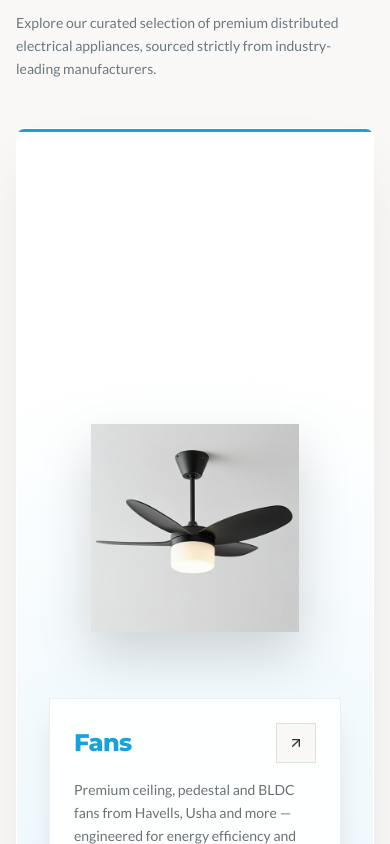
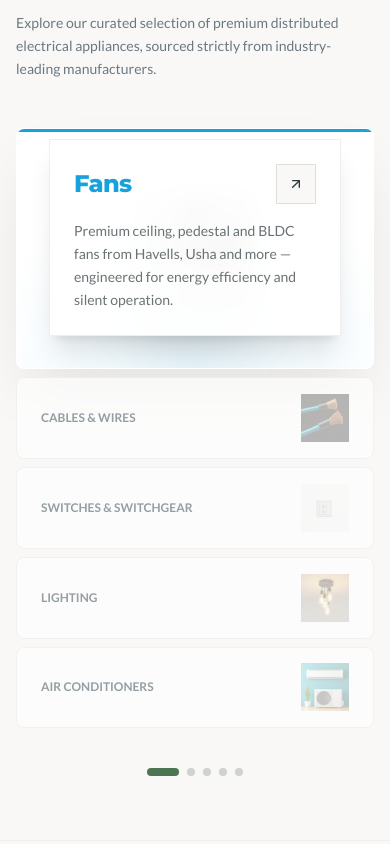
Before and after one commit to sangramjakate-lgtm/Maaisatraders, a Next.js app: page /product in a window 390 px wide. Shown: the part 1400-2244 px from the top of the page. Built offline with nearby package versions, Linux system fonts and the light colour scheme.

Commit message:
prod responsive

```diff
--- a/src/app/product/[id]/page.tsx
+++ b/src/app/product/[id]/page.tsx
@@ -173,7 +173,7 @@ export default function ProductDetail() {
                             {product.category}
                         </div>
 
-                        <h1 className="product-title text-foreground tracking-tighter leading-none mb-6">
+                        <h1 className="product-title text-foreground tracking-tighter leading-[1.1] mb-6 text-[clamp(2rem,6vw,4.5rem)]">
                             {product.title}
                         </h1>
 
@@ -191,7 +191,7 @@ export default function ProductDetail() {
                         </div>
 
                         {/* Dummy Stats Grid */}
-                        <div className="grid grid-cols-2 gap-x-6 gap-y-8 mb-14">
+                        <div className="grid grid-cols-1 sm:grid-cols-2 gap-x-6 gap-y-8 mb-14">
                             {product.stats.map((stat, i) => (
                                 <div key={i} className="stat-card flex gap-4">
                                     <div className="w-10 h-10 rounded-none bg-primary/[0.05] border border-primary/10 flex items-center justify-center shrink-0">
--- a/src/components/sections/ProductListCategories.tsx
+++ b/src/components/sections/ProductListCategories.tsx
@@ -49,25 +49,31 @@ export function ProductListCategories() {
 
                 {/* ── ACCORDION GALLERY ── */}
                 <div
-                    className="flex flex-col md:flex-row w-full h-[800px] md:h-[500px] lg:h-[600px] gap-2 md:gap-4 select-none"
+                    className="flex flex-col md:flex-row w-full h-[600px] md:h-[500px] lg:h-[600px] gap-2 md:gap-4 select-none mb-10"
                     onMouseLeave={() => setActiveIndex(0)} // Reset to first on mouse leave
                 >
                     {categories.map((cat, i) => {
                         const isActive = activeIndex === i;
 
                         return (
-                            <Link
+                            <div
                                 key={cat.slug}
-                                href={`/category/${cat.slug}`}
                                 onMouseEnter={() => setActiveIndex(i)}
-                                // This Flex transition is the magic.
-                                // Inactive columns are 'flex-1'. Active is a massive 'flex-[3] or flex-[4]'
+                                onClick={() => setActiveIndex(i)}
                                 className={`
-                                    relative flex-1 rounded-sm overflow-hidden border border-border/50 bg-white
+                                    relative flex-1 rounded-sm overflow-hidden border border-border/50 bg-white cursor-pointer
                                     transition-[flex,background-color] duration-700 ease-[cubic-bezier(0.25,1,0.5,1)]
-                                    ${isActive ? 'md:flex-[4] lg:flex-[5] flex-[3] shadow-[0_30px_60px_-15px_rgba(0,0,0,0.1)] border-transparent' : 'md:flex-1 hidden md:flex opacity-70 hover:opacity-100'}
+                                    ${isActive ? 'md:flex-[4] lg:flex-[5] flex-[3] shadow-[0_30px_60px_-15px_rgba(0,0,0,0.1)] border-transparent' : 'md:flex-1 h-[80px] md:h-full opacity-70 hover:opacity-100'}
                                 `}
                             >
+                                {/* Background Image Image (Always visible icon on mobile inactive) */}
+                                {!isActive && (
+                                    <div className="md:hidden absolute inset-0 flex items-center justify-between p-6">
+                                        <span className="text-xs font-bold text-muted-foreground uppercase">{cat.name}</span>
+                                        <img src={cat.categoryImage} className="w-12 h-12 object-contain opacity-40" />
+                                    </div>
+                                )}
+
                                 {/* Active Ambient Glow */}
                                 <div
                                     className={`absolute inset-0 pointer-events-none transition-opacity duration-1000 ${isActive ? 'opacity-10' : 'opacity-0'}`}
@@ -84,7 +90,6 @@ export function ProductListCategories() {
 
                                 {/* ── CONTENT CONTAINER ── */}
                                 <div className="absolute inset-0 w-full h-full flex flex-col md:flex-row">
-
                                     {/* VERTICAL HEADER (Always visible on desktop, hidden on mobile) */}
                                     <div className={`
                                         hidden md:flex w-full md:w-[80px] h-[80px] md:h-full border-b md:border-b-0 md:border-r border-border/30
@@ -94,11 +99,9 @@ export function ProductListCategories() {
                                         <span className="text-[10px] font-black text-muted-foreground tracking-[0.2em] transform md:-rotate-90 origin-center whitespace-nowrap">
                                             0{i + 1}
                                         </span>
-
                                         <h3 className="text-sm font-bold tracking-widest uppercase text-foreground transform md:-rotate-90 origin-center whitespace-nowrap hidden md:block">
                                             {cat.name}
                                         </h3>
-
                                         <div
                                             className={`w-2 h-2 rounded-full transition-all duration-500 ${isActive ? 'scale-150' : 'scale-100 opacity-20'}`}
                                             style={{ backgroundColor: `hsl(${cat.accentHsl})` }}
@@ -111,8 +114,6 @@ export function ProductListCategories() {
                                         transition-opacity duration-700 delay-100
                                         ${isActive ? 'opacity-100 visible' : 'opacity-0 invisible pointer-events-none'}
                                     `}>
-
-                                        {/* Massive Background Image Image */}
                                         <div className={`
                                             absolute inset-0 z-0 flex items-center justify-center p-12 md:p-24
                                             transition-all duration-[1.2s] ease-[cubic-bezier(0.16,1,0.3,1)]
@@ -127,9 +128,8 @@ export function ProductListCategories() {
                                             </div>
                                         </div>
 
-                                        {/* Content Block layered on top bottom-left */}
                                         <div className={`
-                                            relative z-10 w-full max-w-sm mt-auto bg-white/90 backdrop-blur-md p-6 border border-border/50 shadow-xl
+                                            relative z-10 w-full max-w-sm mt-auto bg-white/95 backdrop-blur-md p-6 border border-border/50 shadow-xl
                                             transition-all duration-700 delay-200
                                             ${isActive ? 'translate-y-0 opacity-100' : 'translate-y-8 opacity-0'}
                                         `}>
@@ -137,22 +137,34 @@ export function ProductListCategories() {
                                                 <h3 className="text-2xl font-black tracking-tight leading-none" style={{ color: `hsl(${cat.accentHsl})` }}>
                                                     {cat.name}
                                                 </h3>
-                                                <div
+                                                <Link
+                                                    href={`/category/${cat.slug}`}
                                                     className="w-10 h-10 border border-border flex items-center justify-center rounded-none bg-background hover:bg-zinc-100 transition-colors"
                                                 >
                                                     <ArrowUpRight size={16} />
-                                                </div>
+                                                </Link>
                                             </div>
                                             <p className="text-sm text-foreground/70 font-medium leading-relaxed">
                                                 {cat.description || cat.tagline}
                                             </p>
                                         </div>
-
                                     </div>
                                 </div>
-                            </Link>
+                            </div>
                         );
                     })}
+                </div>
+
+                {/* Mobile Indicators (Dots) */}
+                <div className="flex md:hidden justify-center gap-2">
+                    {categories.map((_, i) => (
+                        <button
+                            key={i}
+                            onClick={() => setActiveIndex(i)}
+                            className={`w-2 h-2 rounded-full transition-all duration-300 ${activeIndex === i ? 'w-8 bg-primary' : 'bg-muted-foreground/30'}`}
+                            aria-label={`Go to ${categories[i].name}`}
+                        />
+                    ))}
                 </div>
             </div>
         </section>
```
